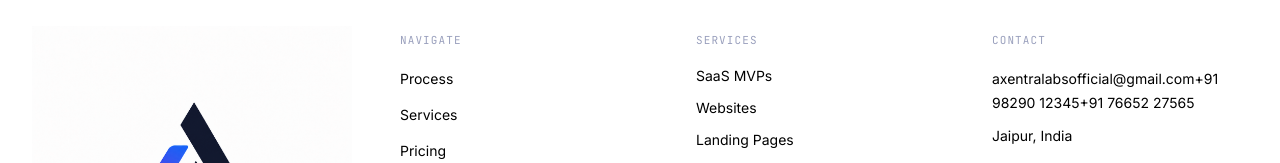
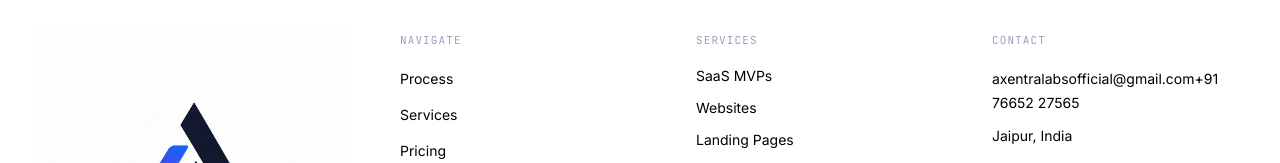
Before and after one commit to AgCode18/Axentra-Labs, a Next.js app: page / in a window 1280 px wide. Shown: the part 10864-11027 px from the top of the page. Built offline with nearby package versions, Linux system fonts and the light colour scheme.

Commit message:
fix: update contact information in footer component

```diff
--- a/components/Footer.tsx
+++ b/components/Footer.tsx
@@ -48,9 +48,6 @@ export function Footer() {
                   <a href="mailto:axentralabsofficial@gmail.com" className="link-underline text-sm text-black hover:text-fog transition-colors pb-0.5">
                     axentralabsofficial@gmail.com
                   </a>
-                  <a href="tel:+919829012345" className="link-underline text-sm text-black hover:text-fog transition-colors pb-0.5">
-                    +91 98290 12345
-                  </a>
                   <a href="tel:+917665227565" className="link-underline text-sm text-black hover:text-fog transition-colors pb-0.5">
                     +91 76652 27565
                   </a>
```
